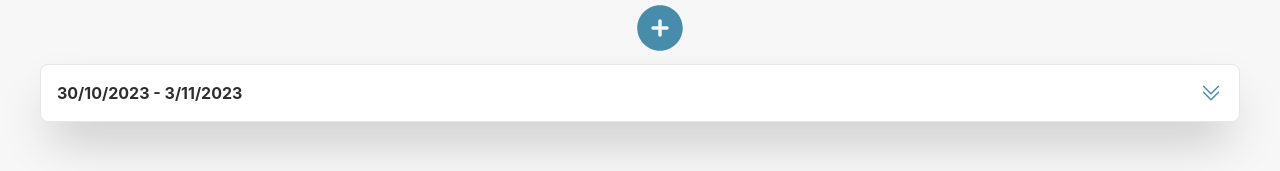
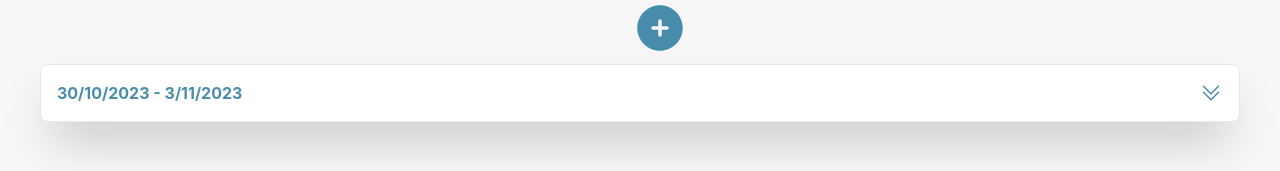
Before and after one commit to Pietrek1989/gleitzeit-helper, a React (Vite) app: page / in a window 1280 px wide. Both pictures are taken after a click on the icon 660 px from the left and 28 px from the top of the page. Shown: the top 171 px of the page. Built offline with nearby package versions, Linux system fonts and the light colour scheme.

Commit message:
changed color of date

```diff
--- a/src/components/WeekCard.tsx
+++ b/src/components/WeekCard.tsx
@@ -183,7 +183,7 @@ const WeekCard: React.FC<Props> = ({
           className="w-full hover:cursor-pointer"
           onClick={() => setActiveWeek()}
         >
-          <div className="flex space-x-1 justify-between font-bold">
+          <div className="flex space-x-1 justify-between font-bold text-primary">
             {title}{" "}
             <span>
               <ChevronDoubleDownIcon className="h-6 w-6 hover:cursor-pointer text-primary" />
```
